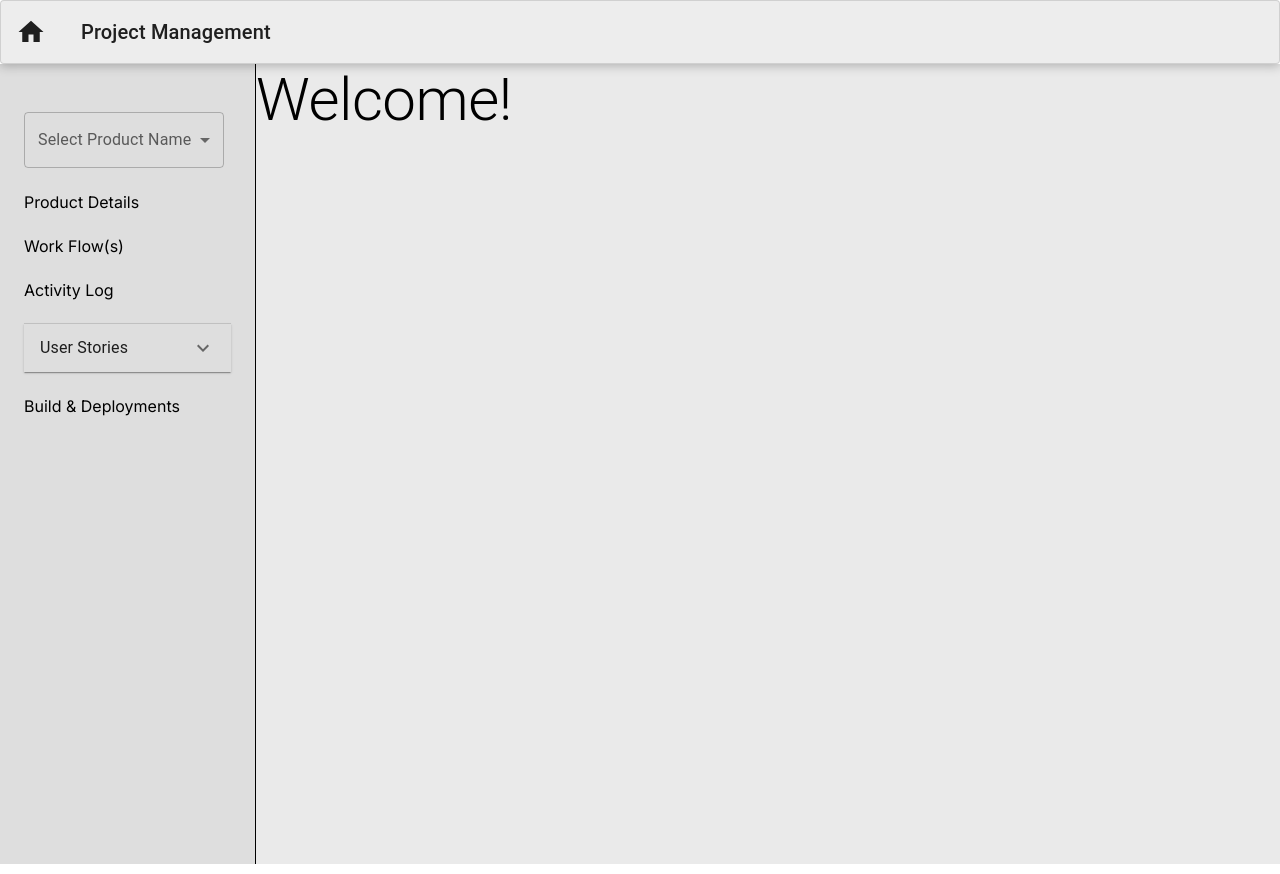
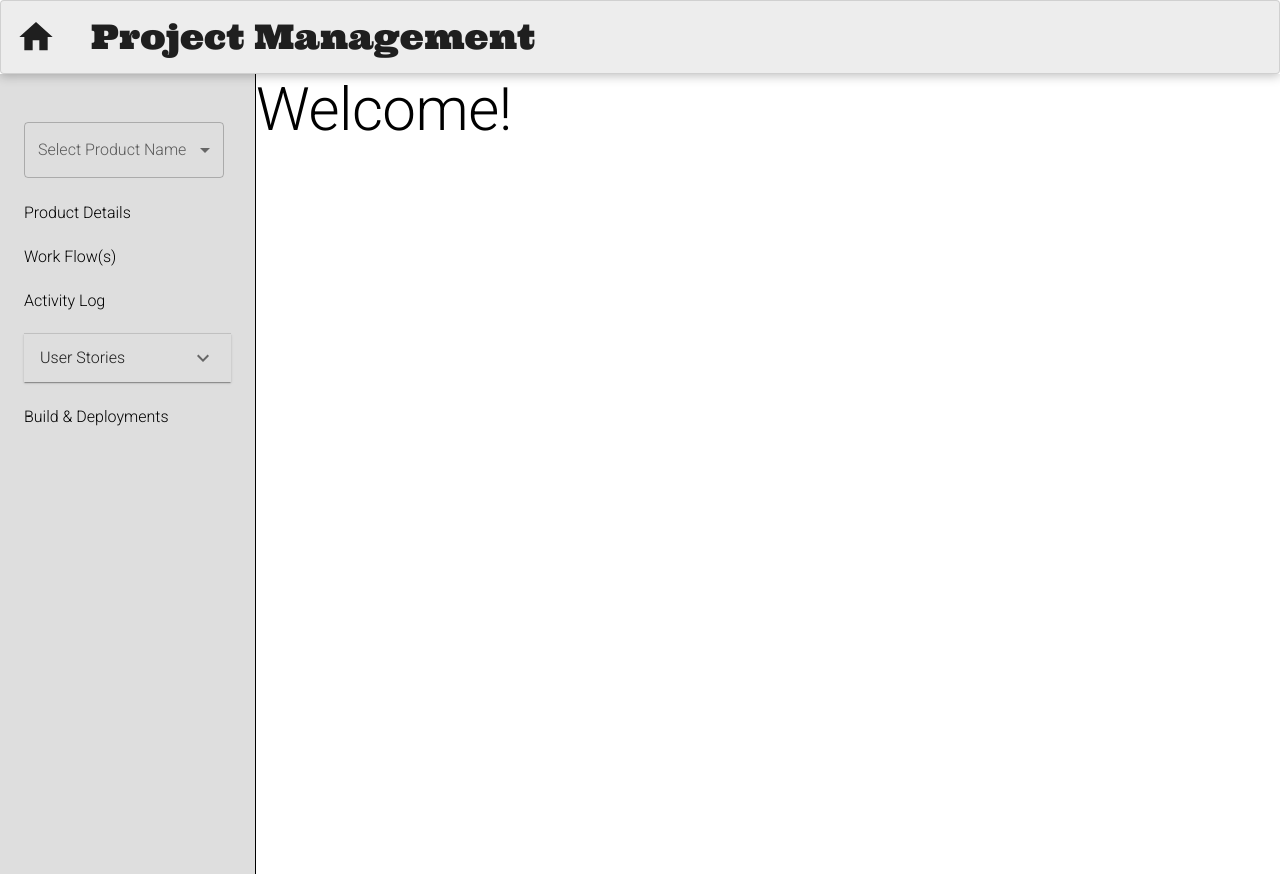
Before and after one commit to Saif-Ullah-akqa/project-management-tool, a Next.js app: page / in a window 1280 px wide. Built offline with nearby package versions, Linux system fonts and the light colour scheme.

Commit message:
Updated UI

```diff
--- a/src/app/UserStory/[userStoryId]/Output/page.jsx
+++ b/src/app/UserStory/[userStoryId]/Output/page.jsx
@@ -8,6 +8,7 @@ import {
   TableContainer,
   TableHead,
   TableRow,
+  ThemeProvider,
   Typography,
 } from "@mui/material";
 import { TabContext, TabPanel, TabList } from "@mui/lab";
@@ -17,6 +18,7 @@ import outputDevelopment from "../../../../Output/outputDevelopment.json";
 import Paper from "@mui/material/Paper";
 import outputTesting from "../../../../Output/outputTesting.json";
 import { useParams } from "next/navigation";
+import { bodyFont } from "@/components/shared/styles";
 import { tabStyle } from "@/components/shared/styles";
 
 const OutPut = () => {
@@ -28,6 +30,7 @@ const OutPut = () => {
     setValue(newValue);
   };
   return (
+    <ThemeProvider theme={bodyFont}>
     <Box
       sx={{
         margin: 5,
@@ -35,7 +38,7 @@ const OutPut = () => {
         flexDirection: "column",
       }}
     >
-      <Typography variant="h4">{`User Story ${userStoryId}| Output`}</Typography>
+      <Typography variant="h4">{`User Story ${userStoryId} | Output`}</Typography>
       <Box sx={{ width: "100%", marginTop: 3 }}>
         <TabContext value={value}>
           <Box sx={{ borderBottom: 1, borderColor: "divider" }}>
@@ -367,6 +370,7 @@ const OutPut = () => {
         </TabContext>
       </Box>
     </Box>
+    </ThemeProvider>
   );
 };
 
--- a/src/app/globals.css
+++ b/src/app/globals.css
@@ -1,5 +1,7 @@
-
-* {
+@import url('https://fonts.googleapis.com/css2?family=Slabo+27px&display=swap');
+@import url('https://fonts.googleapis.com/css2?family=Ultra&display=swap');
+@import url('https://fonts.googleapis.com/css2?family=Roboto:wght@300&display=swap');
+*{
   box-sizing: border-box;
   padding: 0;
   margin: 0;
--- a/src/app/layout.js
+++ b/src/app/layout.js
@@ -21,7 +21,7 @@ export default function RootLayout({ children }) {
         <IdProvider>
           <main className={styles.main}>
             <LeftNavigation  />
-            <Box sx={{ flex: 1 ,backgroundColor:'#eaeaea' }}>{children}</Box>
+            <Box sx={{ flex: 1 }}>{children}</Box>
           </main>
         </IdProvider>
       </body>
--- a/src/components/DropDown/Dropdown.jsx
+++ b/src/components/DropDown/Dropdown.jsx
@@ -2,7 +2,7 @@ import React, { useEffect, useState } from "react";
 import Select from "@mui/material/Select";
 import { FormControl, InputLabel, MenuItem } from "@mui/material";
 
-const TIMEOUT_DURATION = 1 * 60 * 1000; // 15 minutes in milliseconds
+const TIMEOUT_DURATION = 30 * 60 * 1000; // 30 minutes in milliseconds
 
 const Dropdown = ({ dropdownValues, handleId }) => {
   const [productName, setProductname] = useState("");
--- a/src/components/Header/index.jsx
+++ b/src/components/Header/index.jsx
@@ -1,7 +1,7 @@
-import { Paper, Typography } from "@mui/material";
+import { Paper, ThemeProvider, Typography } from "@mui/material";
 import HomeIcon from "@mui/icons-material/Home";
 import React from "react";
-
+import { headingFont } from "../shared/styles";
 const Header = () => {
   return (
     <Paper
@@ -13,14 +13,16 @@ const Header = () => {
         padding:'15px'
       }}
     >
-      <HomeIcon sx={{ width: 30, height: 30 }} />
+      <HomeIcon sx={{ width: 40, height: 40 }} />
+      <ThemeProvider theme={headingFont}>
       <Typography
-        variant="h6"
+        variant="h4"
         align="right"
-        sx={{ marginLeft: '35px'}}
+        sx={{ marginLeft: '35px',fontWeight:500}}
       >
         Project Management
       </Typography>
+      </ThemeProvider>
     </Paper>
   );
 };
--- a/src/components/LeftNavigation/LeftNavigation.jsx
+++ b/src/components/LeftNavigation/LeftNavigation.jsx
@@ -1,4 +1,4 @@
-import { Box } from "@mui/material";
+import { Box, ThemeProvider } from "@mui/material";
 import Dropdown from "@/components/DropDown/Dropdown";
 import allProduct from "../../allProduct.json";
 import NavLink from "@/components/Link/Link";
@@ -6,6 +6,7 @@ import productDetails from "../../productDetails.json";
 import GroupAccordion from "@/components/GroupedAccordian/GroupAccordian";
 import React, { useContext } from "react";
 import { IdContext } from "../../Context/IdContext";
+import { leftNav } from "../shared/styles";
 
 const LeftNavigation = () => {
   const { id, setContextId } = useContext(IdContext); // Use the IdContext
@@ -27,6 +28,7 @@ const LeftNavigation = () => {
         backgroundColor: "#dedede",
       }}
     >
+      <ThemeProvider theme={leftNav}>
         <Box
           sx={{
             display: "flex",
@@ -37,14 +39,25 @@ const LeftNavigation = () => {
         >
           <Dropdown handleId={handleId} dropdownValues={allProduct} />
 
-        <NavLink name={"Product Details"} route={routes.ProductDetails} sx={{marginTop:'10px'}}/>
           <NavLink
-          sx={{ marginTop: '10px' }}
+            name={"Product Details"}
+            route={routes.ProductDetails}
+            sx={{
+              "&:hover": {
+                border: "1px solid #00FF00",
+                color: "gray",
+                backgroundColor: "lightblue",
+              },
+              marginTop: "10px",
+            }}
+          />
+          <NavLink
+            sx={{ marginTop: "10px" }}
             name={"Work Flow(s)"}
             route={routes.Workflows}
           />
           <NavLink
-          styles={{ marginTop: '10px' }}
+            styles={{ marginTop: "10px" }}
             name={"Activity Log"}
             route={routes.ActivityLog}
           />
@@ -54,11 +67,12 @@ const LeftNavigation = () => {
             accordions={productDetails.userStories}
           />
           <NavLink
-          sx={{ marginTop: '10px',textTransform:'capatalize !important' }}
+            sx={{ marginTop: "10px", textTransform: "capatalize !important" }}
             name={"Build & Deployments"}
             route={routes.BuildDeployement}
           />
         </Box>
+      </ThemeProvider>
     </Box>
   );
 };
--- a/src/components/Link/Link.jsx
+++ b/src/components/Link/Link.jsx
@@ -4,11 +4,17 @@ import { Box } from "@mui/system";
 
 const NavLink = ({ route, name, styles }) => {
   return (
-    <Box sx={{marginTop:3}}>
+    <Box sx={{ marginTop: 3 }}>
       <Link
+        fontFamily={"roboto"}
         underline="none"
         color={"black"}
-        sx={styles}
+        sx={{
+          "&:hover": {
+            borderBottom: "1px solid #000",
+          },
+          marginTop: "10px",
+        }}
         href={`/${route}`}
       >
         {name}
--- a/src/components/shared/styles.js
+++ b/src/components/shared/styles.js
@@ -1,3 +1,5 @@
+import { createTheme } from "@mui/material";
+
 export const tabStyle={
     textTransform: "capitalize",
     borderColor: "black",
@@ -7,3 +9,21 @@ export const tabStyle={
         color: 'black',
       }
 }
+export const headingFont = createTheme({
+    typography: {
+      fontFamily: ['Ultra', 'serif'
+      ].join(','),
+  },});
+
+export  const bodyFont = createTheme({
+    typography: {
+      fontFamily: [
+        'Slabo 27px', 'serif'
+      ].join(','),
+  },});
+  export  const leftNav = createTheme({
+    typography: {
+      fontFamily: [
+        'Roboto', 'sans-serif'
+      ].join(','),
+  },});
```
Lines whose indentation alone changed are shown as unchanged.
